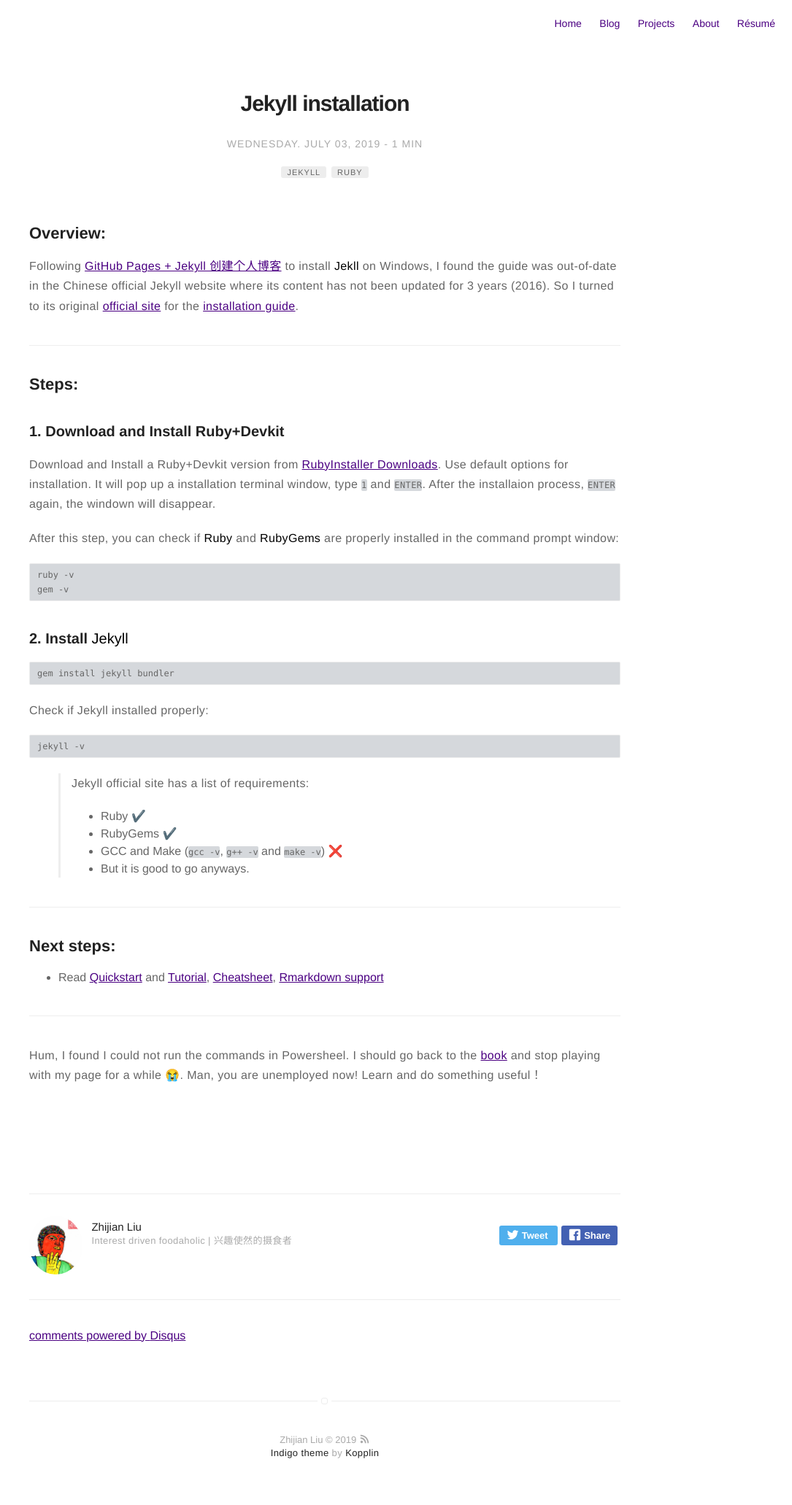
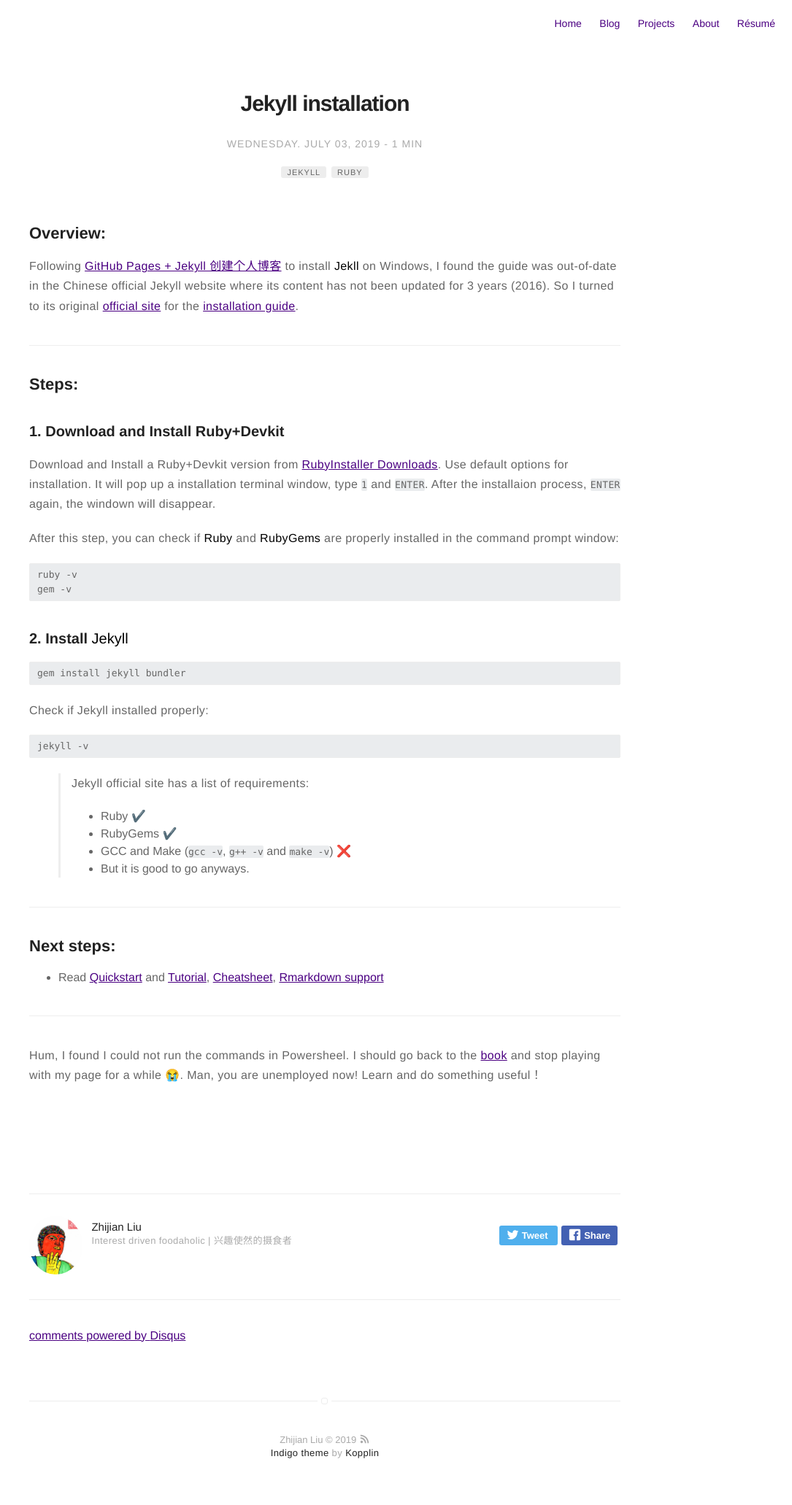
Before and after one commit to subaiwen/subaiwen.github.io, a Jekyll site: the page built from _posts/2019-7-3-Install Jekyll.md, in a window 1280 px wide. Shown: the whole page at 73% size, without its empty margins (195-1280 px from the left). Built offline with Jekyll 4.4.1, drawn with Linux system fonts in a browser that asks for light colours; emoji names are drawn with the system emoji font; comment, search, counter and statistics services are not loaded.

Commit message:
Update general.sass

```diff
--- a/_sass/base/general.sass
+++ b/_sass/base/general.sass
@@ -95,9 +95,9 @@ code,
 tt
 	padding: 1px 0
 	font-family: $fontMonospace
-	font-size: 12px
+	font-size: 13px
 	line-height: 20px
-	background: #D5D8DC
+	background: #EAECEE
 	border-radius: 2px
 	border-radius: 2px
 
@@ -110,7 +110,7 @@ pre
 	font-size: 1.2rem
 	line-height: 2rem
 	overflow: auto
-	background: #D5D8DC
+	background: #EAECEE
 	border: 1px solid $epsilon
 	border-radius: 2px
 
```
